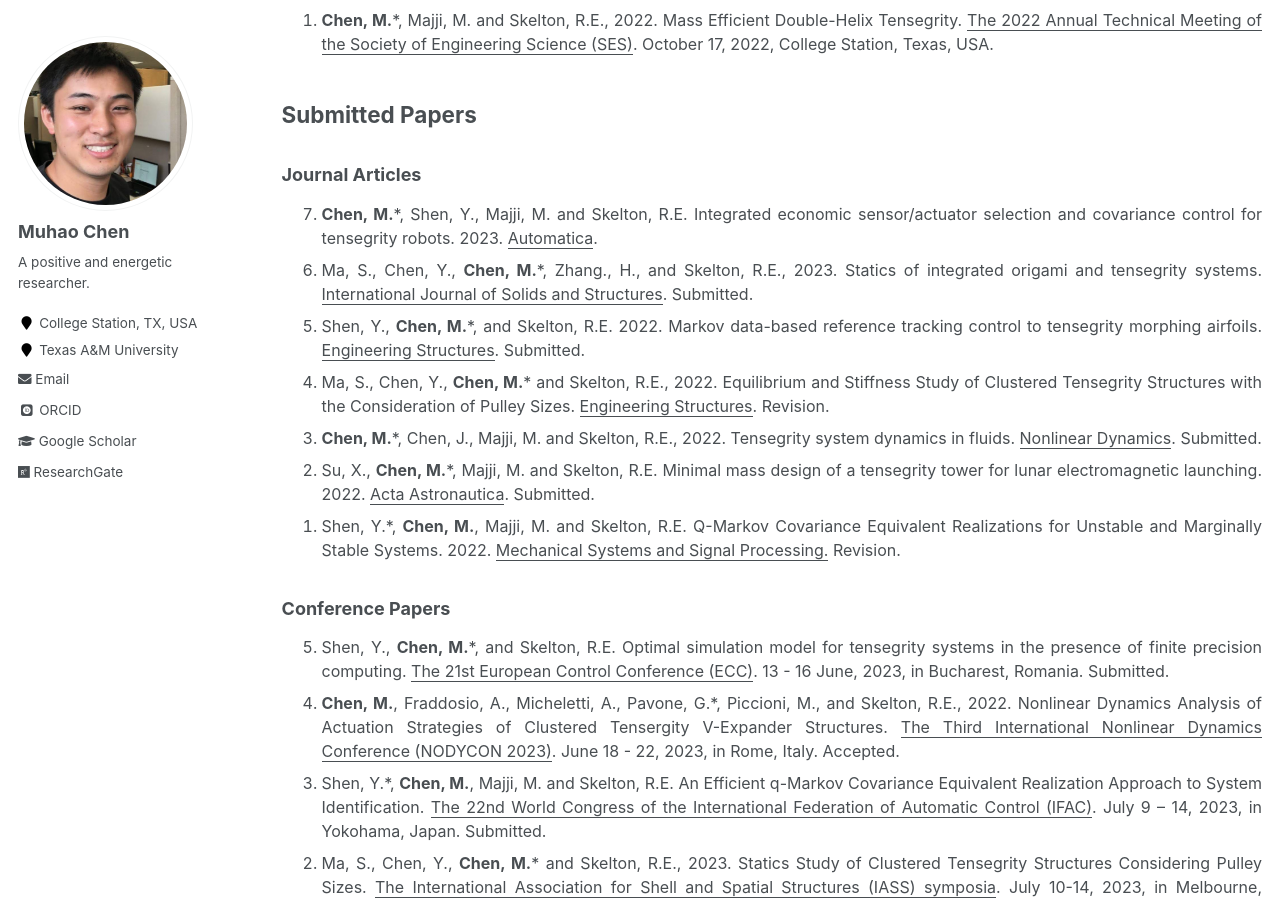
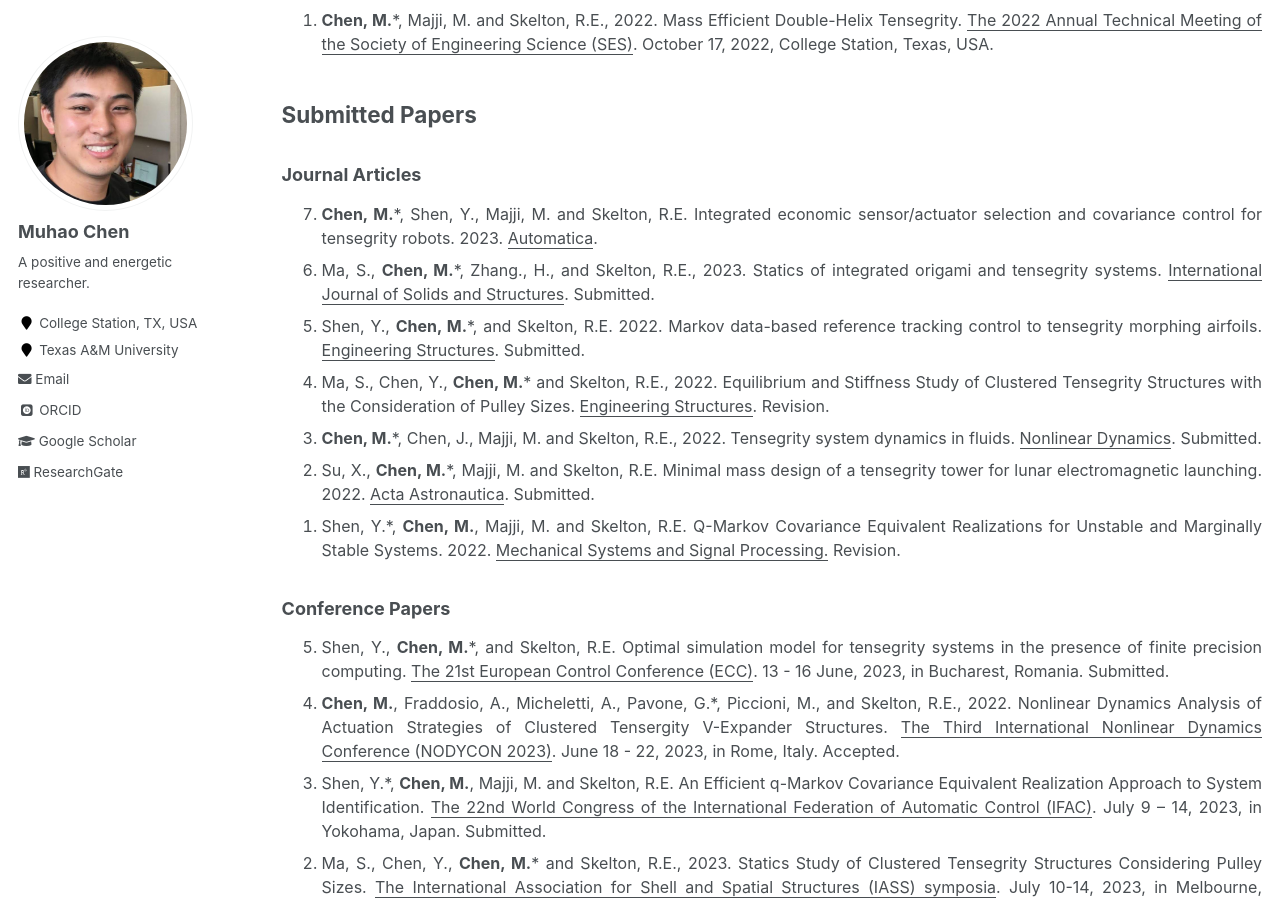
Before and after one commit to Muhao-Chen/muhao-chen.github.io, a Jekyll site: the page built from _pages/publication.md, in a window 1280 px wide and 900 px high, scrolled down 1858 px. Built offline with Jekyll 4.4.1, drawn with Linux system fonts in a browser that asks for light colours; some web fonts are replaced.

Commit message:
Update publication.md

```diff
--- a/_pages/publication.md
+++ b/_pages/publication.md
@@ -59,7 +59,7 @@ toc: true
 <font size=3>
 <ol reversed>
 <li> <strong>Chen, M.</strong>*, Shen, Y., Majji, M. and Skelton, R.E. Integrated economic sensor/actuator selection and covariance control for tensegrity robots. 2023. <u>Automatica</u>. </li>
-<li> Ma, S., Chen, Y., <strong>Chen, M.</strong>*, Zhang., H., and Skelton, R.E., 2023. Statics of integrated origami and tensegrity systems. <u>International Journal of Solids and Structures</u>. Submitted. </li>
+<li> Ma, S., <strong>Chen, M.</strong>*, Zhang., H., and Skelton, R.E., 2023. Statics of integrated origami and tensegrity systems. <u>International Journal of Solids and Structures</u>. Submitted. </li>
 <li> Shen, Y., <strong>Chen, M.</strong>*, and Skelton, R.E. 2022. Markov data-based reference tracking control to tensegrity morphing airfoils. <u>Engineering Structures</u>. Submitted. </li>
 <li> Ma, S., Chen, Y., <strong>Chen, M.</strong>* and Skelton, R.E., 2022. Equilibrium and Stiffness Study of Clustered Tensegrity Structures with the Consideration of Pulley Sizes. <u>Engineering Structures</u>. Revision. </li>
 <li> <strong>Chen, M.</strong>*, Chen, J., Majji, M. and Skelton, R.E., 2022. Tensegrity system dynamics in fluids. <u>Nonlinear Dynamics</u>. Submitted. </li>
```
